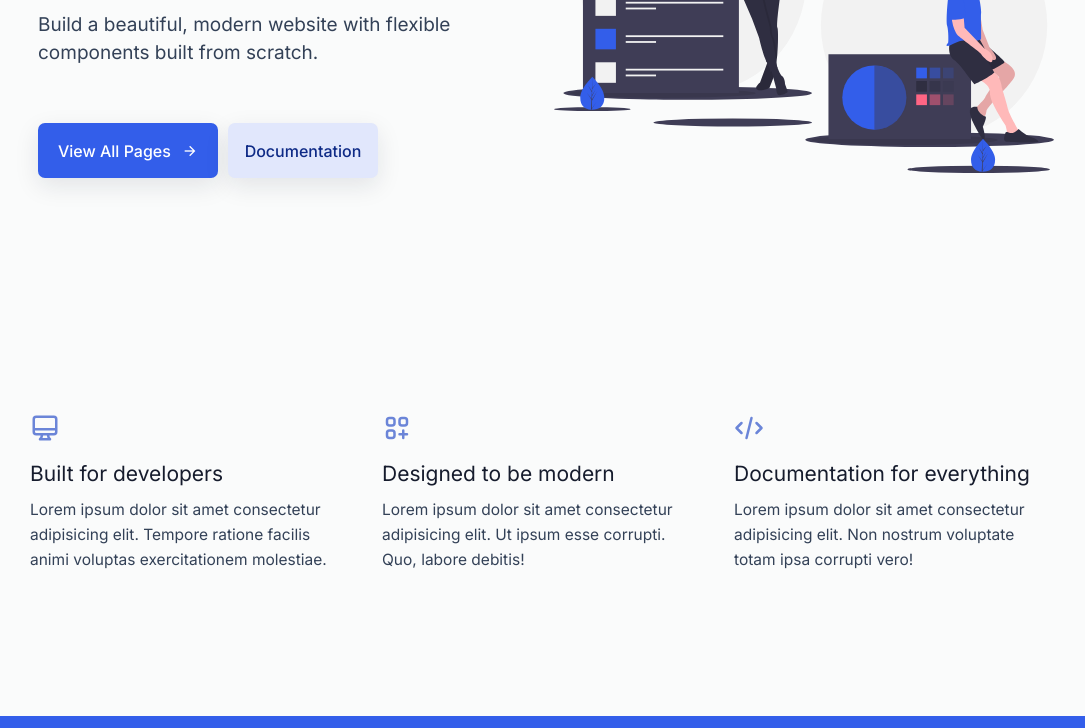
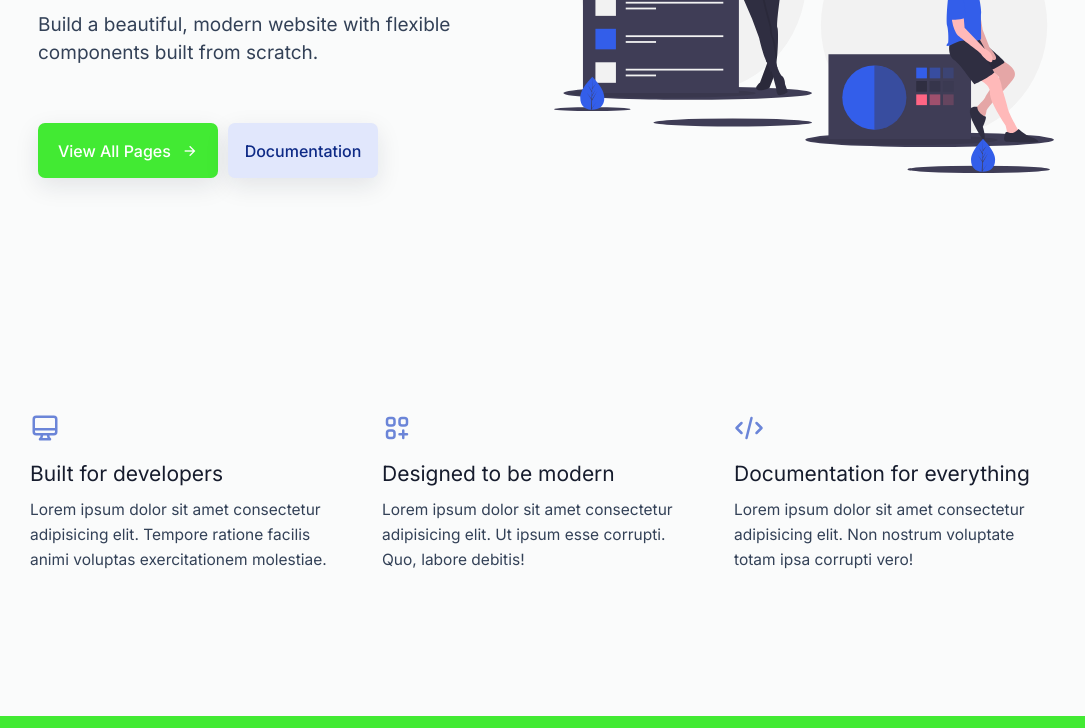
Before and after one commit to iDanielix/cursgit, a plain HTML site: page index.html in a window 1280 px wide. Shown: the part 355-1083 px from the top of the page, without its empty margins (106-1191 px from the left). Drawn offline with nearby package versions, Linux system fonts and the light colour scheme.

Commit message:
first bulk in pruebas

```diff
--- a/css/style.css
+++ b/css/style.css
@@ -15,9 +15,9 @@
 
 /* ==== CSS VARIABLES ==== */
 :root {
-  --primary-color: #335eea;
+  --primary-color: #42ea33;
   --link-color: #506690;
-  --btn-hover-color: #2b50c7;
+  --btn-hover-color: #c22bc7;
   --lg-heading: #161c2d;
   --text-content: #869ab8;
   --fixed-header-height: 4.5rem;
--- a/index.html
+++ b/index.html
@@ -4,7 +4,7 @@
     <meta charset="UTF-8" />
     <meta http-equiv="X-UA-Compatible" content="IE=edge" />
     <meta name="viewport" content="width=device-width, initial-scale=1.0" />
-    <title>Responsive Landing Page using HTML, CSS & Javascript</title>
+    <title>Prueba</title>
 
     <!-- ==== STYLE.CSS ==== -->
     <link rel="stylesheet" href="./css/style.css" />
```
